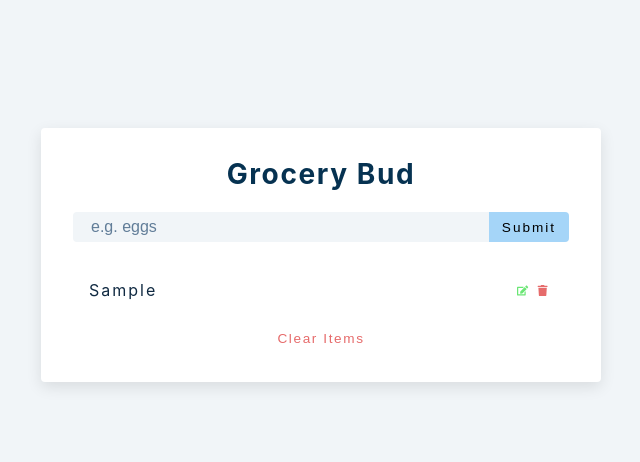
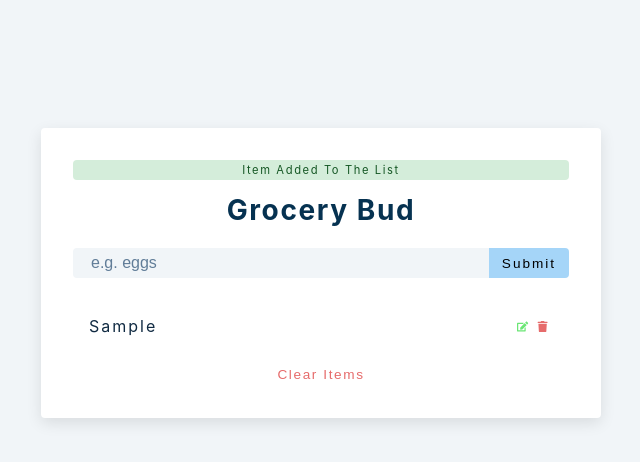
Before and after one commit to emon1995/next-grocery-bud, a Next.js app: page / in a window 1280 px wide. Both pictures are taken after typing "Sample" into the empty fields and a click on the button "Submit". Shown: the top 462 px of the page, without its empty margins (319-959 px from the left). Built offline with nearby package versions, Linux system fonts and the light colour scheme.

Commit message:
Alert complete

```diff
--- a/components/Alert.js
+++ b/components/Alert.js
@@ -1,9 +1,14 @@
-const Alert = ({type, msg}) => {
-    return (
-        <p className={`alert alert-${type}`}>
-            {msg}
-        </p>
-    )
-}
+import { useEffect } from "react";
 
-export default Alert
+const Alert = ({ type, msg, removeAlert, list }) => {
+    useEffect(() => {
+        const timeOut = setTimeout(() => {
+            removeAlert();
+        }, 3000);
+        return () => clearTimeout(timeOut);
+    }, [list]);
+
+  return <p className={`alert alert-${type}`}>{msg}</p>;
+};
+
+export default Alert;
--- a/pages/index.js
+++ b/pages/index.js
@@ -39,7 +39,7 @@ export default function Home() {
   }
 
   const showAlert = (show=false, msg='', type='') => {
-    setAlert(show, msg, type);
+    setAlert({show, msg, type});
   }
 
   const clearList = () => {
@@ -70,7 +70,7 @@ export default function Home() {
       <section className='section-center'>
         <form className='grocery-form' onSubmit={handleSubmit}>
           {
-            alert.show && <Alert {...alert} />
+            alert.show && <Alert {...alert} removeAlert={showAlert} list={list} />
           }
           <h3>Grocery Bud</h3>
           <div className='form-control'>
```
